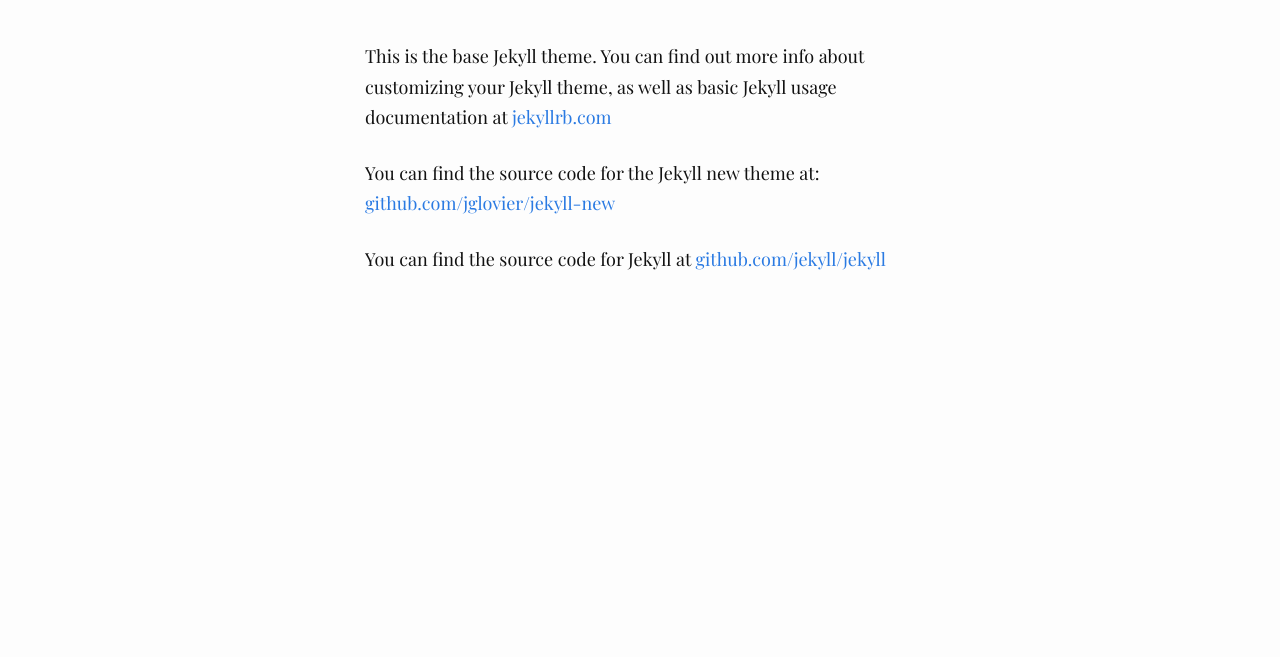
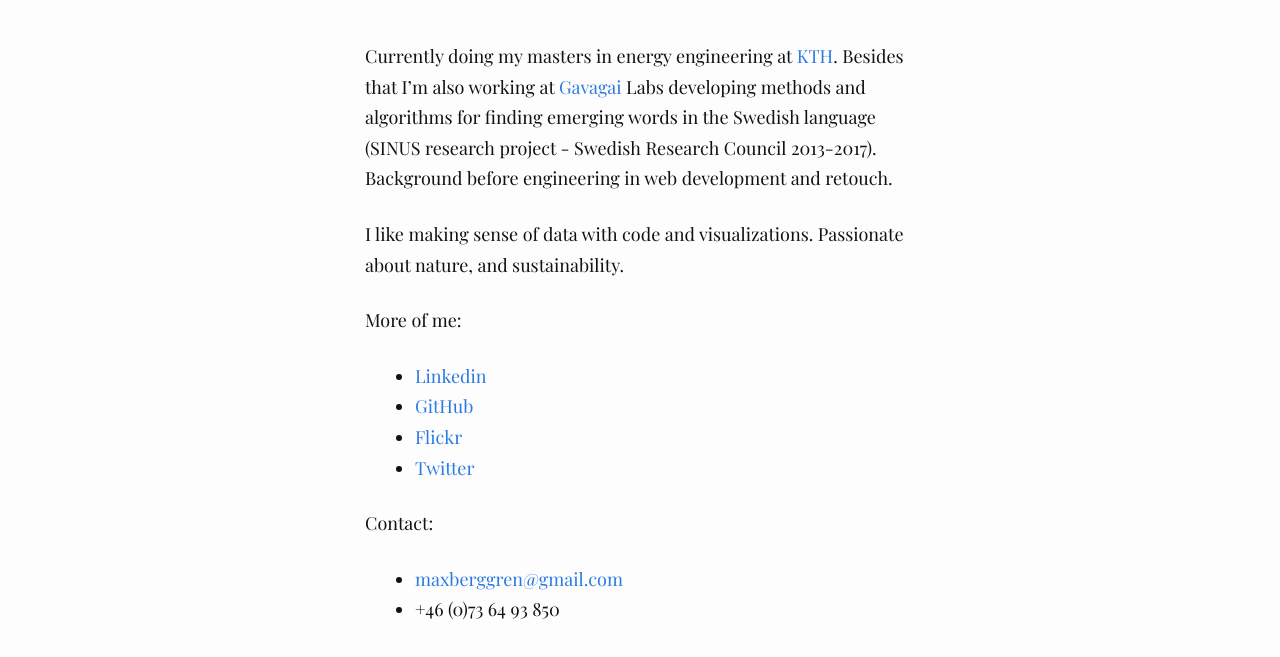
Before and after one commit to maxberggren/maxberggren.github.io, a plain HTML site: page about/index.html in a window 1280 px wide. Shown: the part 157-814 px from the top of the page. Drawn offline with nearby package versions, Linux system fonts and the light colour scheme; some packages are replaced by stand-ins of ours; a small style sheet from the web is missing; a web font is replaced by a local one.

Commit message:
jajajaja

```diff
--- a/about/index.html
+++ b/about/index.html
@@ -84,11 +84,25 @@
   </header>
 
   <article class="post-content">
-    <p>This is the base Jekyll theme. You can find out more info about customizing your Jekyll theme, as well as basic Jekyll usage documentation at <a href="http://jekyllrb.com/">jekyllrb.com</a></p>
+    <p>Currently doing my masters in energy engineering at <a href="http://kth.se">KTH</a>. Besides that I’m also working at <a href="http://www.gavagai.se">Gavagai</a> Labs developing methods and algorithms for finding emerging words in the Swedish language (SINUS research project - Swedish Research Council 2013-2017). Background before engineering in web development and retouch.</p>
 
-<p>You can find the source code for the Jekyll new theme at: <a href="https://github.com/jglovier/jekyll-new">github.com/jglovier/jekyll-new</a></p>
+<p>I like making sense of data with code and visualizations. Passionate about nature, and sustainability.</p>
 
-<p>You can find the source code for Jekyll at <a href="https://github.com/jekyll/jekyll">github.com/jekyll/jekyll</a></p>
+<p>More of me:</p>
+
+<ul>
+  <li><a href="https://www.linkedin.com/pub/max-berggren/4/2a/5ba">Linkedin</a></li>
+  <li><a href="https://github.com/maxberggren/">GitHub</a></li>
+  <li><a href="https://www.flickr.com/photos/maxberggren/">Flickr</a></li>
+  <li><a href="https://www.twitter.com/maxberggren/">Twitter</a></li>
+</ul>
+
+<p>Contact:</p>
+
+<ul>
+  <li><a href="&#109;&#097;&#105;&#108;&#116;&#111;:&#109;&#097;&#120;&#098;&#101;&#114;&#103;&#103;&#114;&#101;&#110;&#064;&#103;&#109;&#097;&#105;&#108;&#046;&#099;&#111;&#109;">&#109;&#097;&#120;&#098;&#101;&#114;&#103;&#103;&#114;&#101;&#110;&#064;&#103;&#109;&#097;&#105;&#108;&#046;&#099;&#111;&#109;</a></li>
+  <li>+46 (0)73 64 93 850</li>
+</ul>
 
   </article>
 
--- a/feed.xml
+++ b/feed.xml
@@ -6,8 +6,8 @@
 </description>
     <link>http://maxberggren.com/</link>
     <atom:link href="http://maxberggren.com/feed.xml" rel="self" type="application/rss+xml"/>
-    <pubDate>Mon, 24 Nov 2014 20:40:36 +0100</pubDate>
-    <lastBuildDate>Mon, 24 Nov 2014 20:40:36 +0100</lastBuildDate>
+    <pubDate>Mon, 24 Nov 2014 21:12:40 +0100</pubDate>
+    <lastBuildDate>Mon, 24 Nov 2014 21:12:40 +0100</lastBuildDate>
     <generator>Jekyll v2.5.1</generator>
 
       <item>
```
